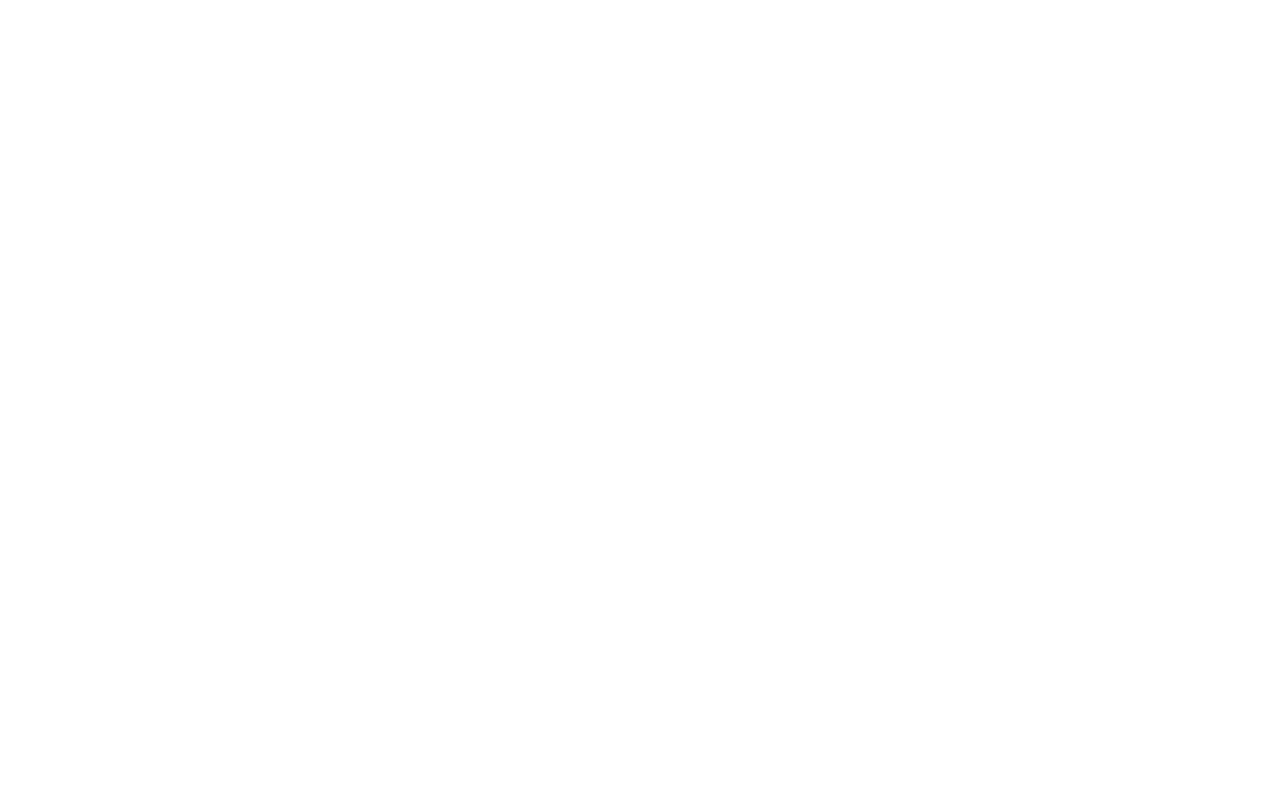
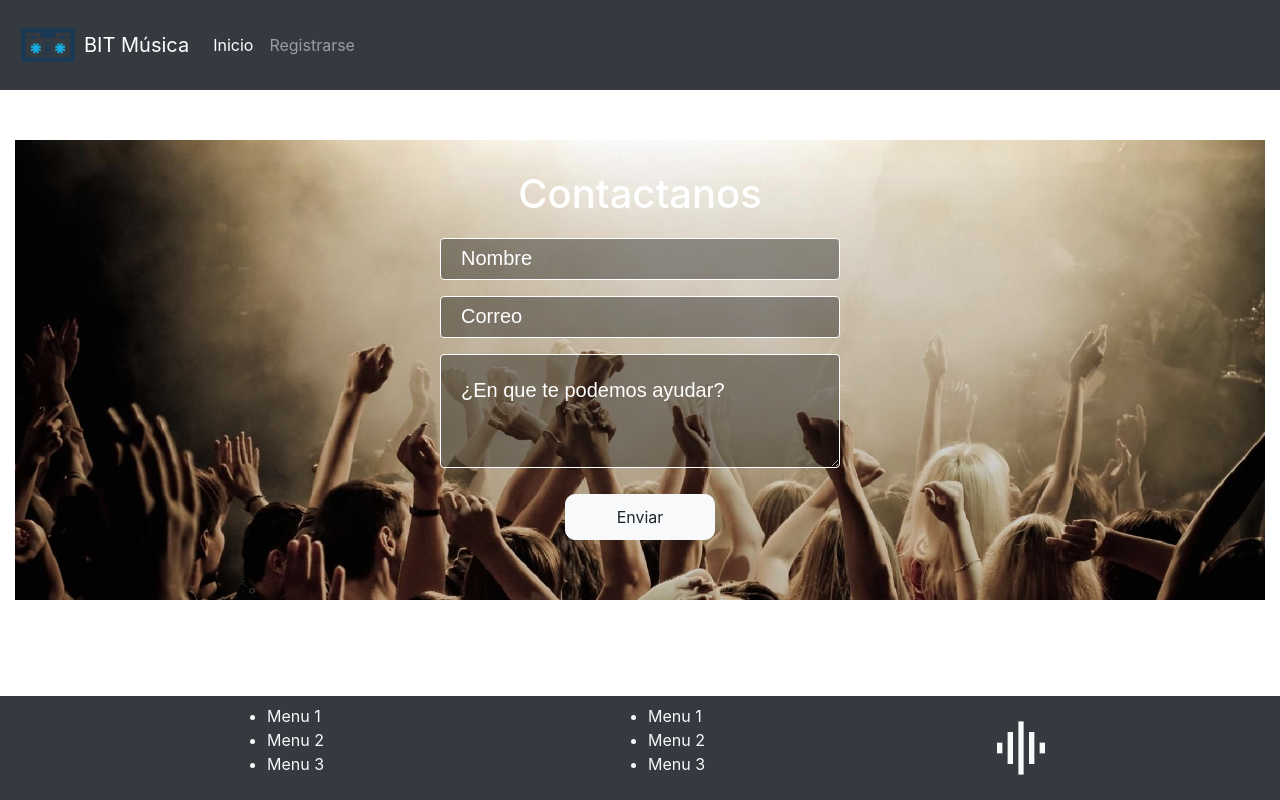
Before and after one commit to jefraroce/bit-musica-gui, an Angular app: page /contacto in a window 1280 px wide. Before the commit this address led to /. Built offline with nearby package versions, Linux system fonts and the light colour scheme.

Commit message:
actualización del componente contacto

```diff
--- a/package.json
+++ b/package.json
@@ -21,6 +21,7 @@
     "@angular/router": "~9.1.7",
     "bootstrap": "^4.5.0",
     "jquery": "^3.5.1",
+    "nodemailer": "^6.4.6",
     "popper.js": "^1.16.1",
     "rxjs": "~6.5.4",
     "tslib": "^1.10.0",
--- a/src/app/app-routing.module.ts
+++ b/src/app/app-routing.module.ts
@@ -3,6 +3,8 @@
 import { LayoutComponent } from './layout/layout.component';
 import { InicioComponent } from './componentes/inicio/inicio.component';
 import { ListaUsuariosComponent } from './componentes/lista-usuarios/lista-usuarios.component';
+import { ContactoComponent } from './componentes/contacto/contacto.component';
+
 
 
 const routes: Routes = [
@@ -18,6 +20,10 @@
         path: 'usuarios',
         component: ListaUsuariosComponent
       },
+      {
+        path: 'contacto',
+        component: ContactoComponent
+      },
     ]
   }
 ];
--- a/src/app/app.module.ts
+++ b/src/app/app.module.ts
@@ -8,13 +8,15 @@
 import { LayoutComponent } from './layout/layout.component';
 import { InicioComponent } from './componentes/inicio/inicio.component';
 import { ListaUsuariosComponent } from './componentes/lista-usuarios/lista-usuarios.component';
+import { ContactoComponent } from './componentes/contacto/contacto.component';
 
 @NgModule({
   declarations: [
     AppComponent,
     LayoutComponent,
     InicioComponent,
-    ListaUsuariosComponent
+    ListaUsuariosComponent,
+    ContactoComponent
   ],
   imports: [
     BrowserModule,
--- /dev/null
+++ b/src/app/componentes/contacto/contacto.component.html
@@ -0,0 +1,28 @@
+<section class="formulario">
+    <div class="form-interno">
+        <h1>Contactanos</h1>
+        <div class="titulo row">
+            <div class="col-12">
+                <form>
+                    <div class="col-12">
+                        <div class="form-group">
+                            <input type="text" class="form-control" id="text" placeholder="Nombre">
+                        </div>
+                        <div class="form-group">
+                            <input type="email" class="form-control" id="email" placeholder="Correo">
+                        </div>
+                        <div class="form-group">
+                            <textarea class="form-control" id="exampleFormControlTextarea1" rows="3"
+                                placeholder="¿En que te podemos ayudar?"></textarea>
+                        </div>
+                        <div class="row">
+                            <div class="boton col-12">
+                                <button type="submit" class="btn btn-light">Enviar</button>
+                            </div>
+                        </div>
+                    </div>
+                </form>
+            </div>
+        </div>
+    </div>
+</section>
--- /dev/null
+++ b/src/app/componentes/contacto/contacto.component.scss
@@ -0,0 +1,41 @@
+.titulo, h1 {
+    display: flex;
+    justify-content: center;
+    margin-bottom: 20px;
+    color: white;
+}
+
+.formulario{
+    padding: 30px;
+    display: flex;
+    justify-content: center;
+    align-items: center;
+    background-image: url(../../../assets/images/BG-INICIO.jpg);
+    background-repeat: no-repeat;
+    background-size: cover;
+    height: auto;
+}
+
+input, textarea{
+   padding: 20px;
+   background: rgba(10, 10, 10, 0.385);
+   border: solid 1px white;
+   width: 400px;
+   color: white;
+
+}
+
+::placeholder {
+    color: white;
+    font-size: 20px;
+    font-family: Arial, Helvetica, sans-serif;
+}
+
+.boton, button{
+    display: flex;
+    justify-content: center;
+    align-items: center;
+    border-radius: 10px;
+    width: 150px;
+    padding: 10px;
+}
--- /dev/null
+++ b/src/app/componentes/contacto/contacto.component.ts
@@ -0,0 +1,15 @@
+import { Component, OnInit } from '@angular/core';
+
+@Component({
+  selector: 'app-contacto',
+  templateUrl: './contacto.component.html',
+  styleUrls: ['./contacto.component.scss']
+})
+export class ContactoComponent implements OnInit {
+
+  constructor() { }
+
+  ngOnInit(): void {
+  }
+
+}
```
Also changed, not shown: 1 other file (tests, documents, lock files or other folders).
